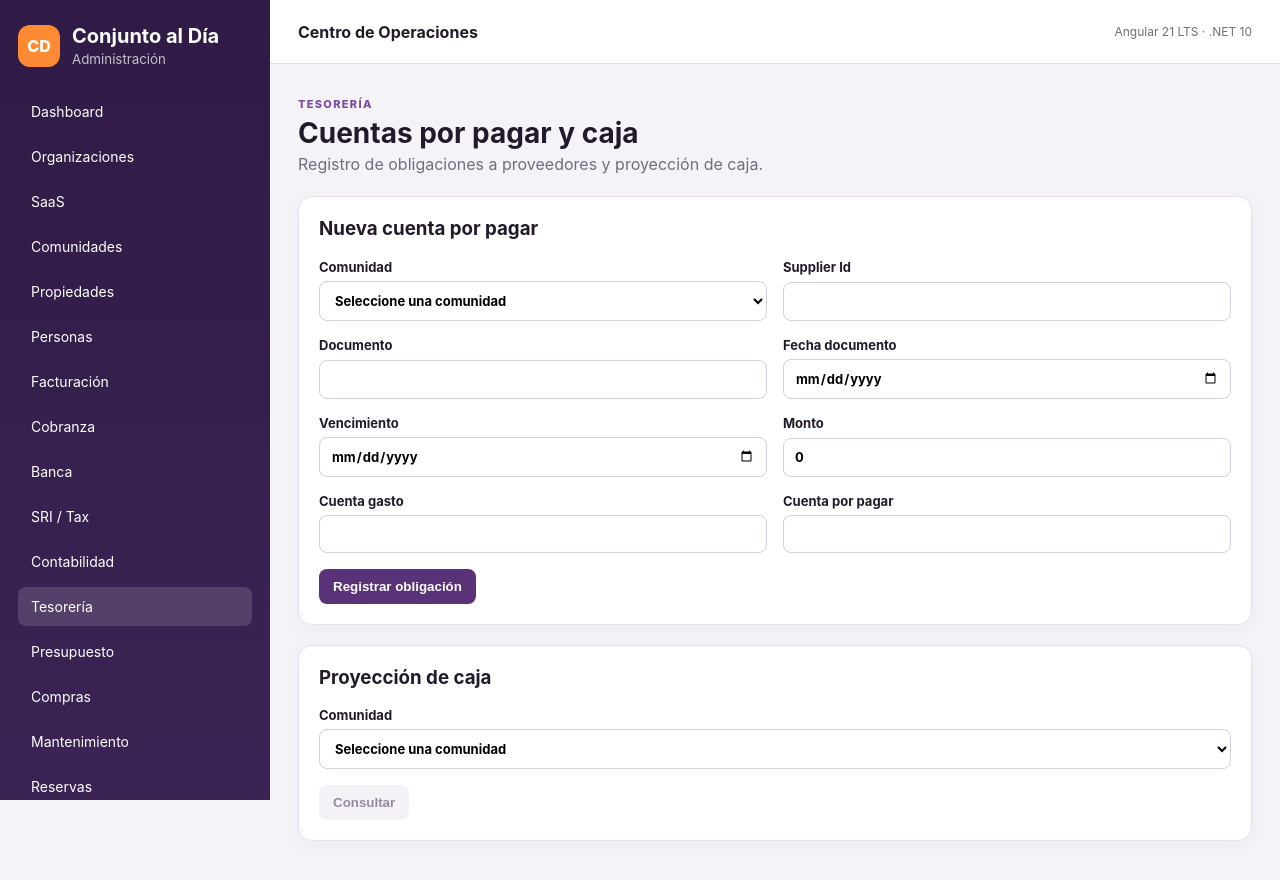
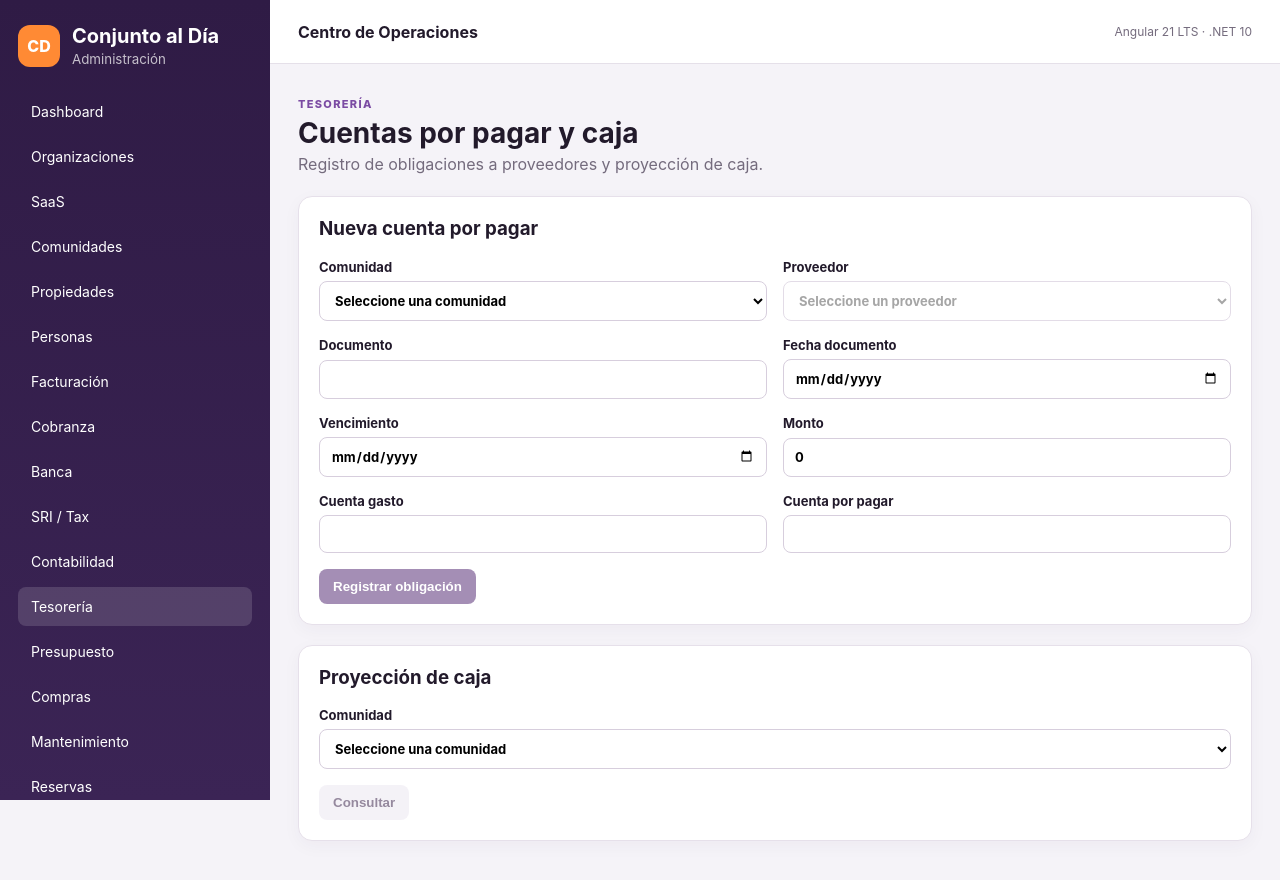
Before and after one commit to christyepez/AppCondominio, an Angular app in the folder frontend/app-condominio-web/: page /treasury in a window 1280 px wide. Shown: the top 880 px of the page. Built offline with nearby package versions, Linux system fonts and the light colour scheme; no server answers.

Commit message:
feat(ui): replace Treasury supplier id with authorized selector

```diff
--- a/frontend/app-condominio-web/src/app/features/treasury/treasury.component.ts
+++ b/frontend/app-condominio-web/src/app/features/treasury/treasury.component.ts
@@ -5,18 +5,21 @@ import { FormsModule } from '@angular/forms';
 import { API_BASE_URL } from '../../core/config/api.config';
 import { CommunityOption, CommunityOptionsService } from '../../core/data/community-options.service';
 
+interface TreasurySupplierOption { id: string; taxId: string; legalName: string; }
+
 @Component({selector:'app-treasury',standalone:true,imports:[CommonModule,FormsModule],template:`
 <section class="page-heading"><div><span class="eyebrow">Tesorería</span><h2>Cuentas por pagar y caja</h2><p>Registro de obligaciones a proveedores y proyección de caja.</p></div></section>
 <div class="notice error" *ngIf="error">{{error}}</div><div class="notice success" *ngIf="message">{{message}}</div>
 <section class="panel"><h3>Nueva cuenta por pagar</h3><form class="form-grid" (ngSubmit)="createPayable()">
-<label>Comunidad<select [(ngModel)]="payable.communityId" name="communityId" required><option value="">Seleccione una comunidad</option><option *ngFor="let community of communities" [value]="community.id">{{ community.name }} ({{ community.code }})</option></select></label><label>Supplier Id<input [(ngModel)]="payable.supplierId" name="supplierId" required></label>
+<label>Comunidad<select [(ngModel)]="payable.communityId" name="communityId" required (ngModelChange)="loadSuppliers($event)"><option value="">Seleccione una comunidad</option><option *ngFor="let community of communities" [value]="community.id">{{ community.name }} ({{ community.code }})</option></select></label><label>Proveedor<select [(ngModel)]="payable.supplierId" name="supplierId" required [disabled]="!payable.communityId"><option value="">Seleccione un proveedor</option><option *ngFor="let supplier of suppliers" [value]="supplier.id">{{ supplier.legalName }} ({{ supplier.taxId }})</option></select></label>
 <label>Documento<input [(ngModel)]="payable.documentNumber" name="documentNumber" required></label><label>Fecha documento<input [(ngModel)]="payable.documentDate" name="documentDate" type="date" required></label>
 <label>Vencimiento<input [(ngModel)]="payable.dueDate" name="dueDate" type="date" required></label><label>Monto<input [(ngModel)]="payable.amount" name="amount" type="number" step="0.01" min="0.01" required></label>
 <label>Cuenta gasto<input [(ngModel)]="payable.expenseAccount" name="expenseAccount" required></label><label>Cuenta por pagar<input [(ngModel)]="payable.payableAccount" name="payableAccount" required></label>
-<div class="form-actions"><button class="button primary" type="submit" [disabled]="busy">Registrar obligación</button></div></form></section>
+<div class="form-actions"><button class="button primary" type="submit" [disabled]="busy||!payable.supplierId">Registrar obligación</button></div></form></section>
 <section class="panel"><h3>Proyección de caja</h3><div class="form-grid compact"><label class="wide">Comunidad<select [(ngModel)]="forecastCommunityId" name="forecastCommunityId"><option value="">Seleccione una comunidad</option><option *ngFor="let community of communities" [value]="community.id">{{ community.name }} ({{ community.code }})</option></select></label><div class="form-actions"><button class="button secondary" type="button" (click)="loadForecast()" [disabled]="busy||!forecastCommunityId">Consultar</button></div></div><pre class="result-box" *ngIf="forecast">{{forecast|json}}</pre></section>`})
-export class TreasuryComponent implements OnInit{private readonly http=inject(HttpClient);private readonly communityOptions=inject(CommunityOptionsService);communities:CommunityOption[]=[];busy=false;error='';message='';forecast:unknown;forecastCommunityId='';payable={communityId:'',supplierId:'',documentNumber:'',documentDate:'',dueDate:'',amount:0,expenseAccount:'',payableAccount:''};
+export class TreasuryComponent implements OnInit{private readonly http=inject(HttpClient);private readonly communityOptions=inject(CommunityOptionsService);communities:CommunityOption[]=[];suppliers:TreasurySupplierOption[]=[];busy=false;error='';message='';forecast:unknown;forecastCommunityId='';payable={communityId:'',supplierId:'',documentNumber:'',documentDate:'',dueDate:'',amount:0,expenseAccount:'',payableAccount:''};
 ngOnInit():void{this.communityOptions.load().subscribe({next:items=>this.communities=items,error:()=>this.error='No se pudieron cargar las comunidades disponibles.'});}
+loadSuppliers(communityId:string):void{this.payable.supplierId='';this.suppliers=[];if(!communityId)return;this.http.get<TreasurySupplierOption[]>(`${API_BASE_URL}/treasury/communities/${communityId}/eligible-suppliers`).subscribe({next:items=>this.suppliers=items,error:e=>this.error=this.describe(e,'No se pudieron cargar los proveedores elegibles.')});}
 createPayable():void{this.busy=true;this.error='';this.message='';this.http.post<{id:string}>(`${API_BASE_URL}/treasury/payables`,this.payable).subscribe({next:v=>{this.busy=false;this.message=`Obligación creada: ${v.id}`;},error:e=>{this.busy=false;this.error=this.describe(e,'No se pudo crear la obligación.');}})}
 loadForecast():void{this.busy=true;this.error='';this.forecast=undefined;this.http.get(`${API_BASE_URL}/treasury/communities/${this.forecastCommunityId}/cash-forecast`).subscribe({next:v=>{this.busy=false;this.forecast=v;},error:e=>{this.busy=false;this.error=this.describe(e,'No se pudo consultar caja.');}})}
 private describe(e:{status?:number},fallback:string){return e?.status===401?'Sesión requerida desde PortalCorporativo.':e?.status===403?'No tiene permisos de Treasury.':fallback;}}
```
